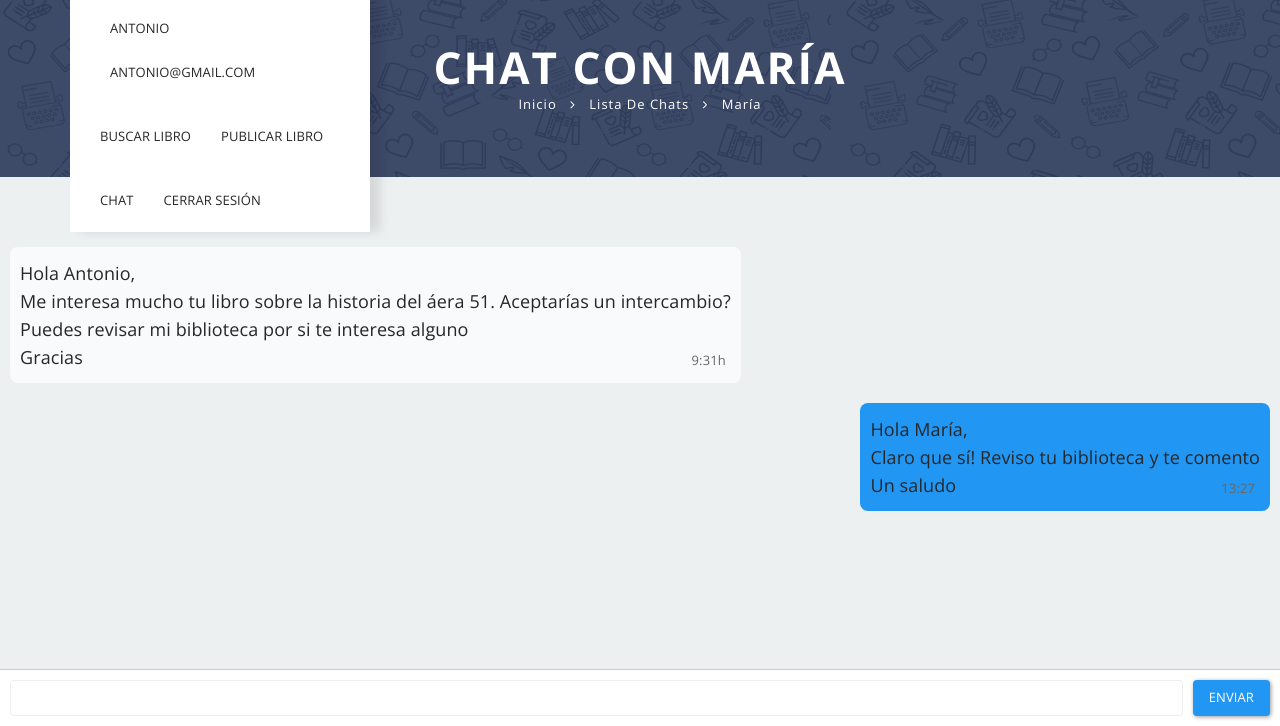
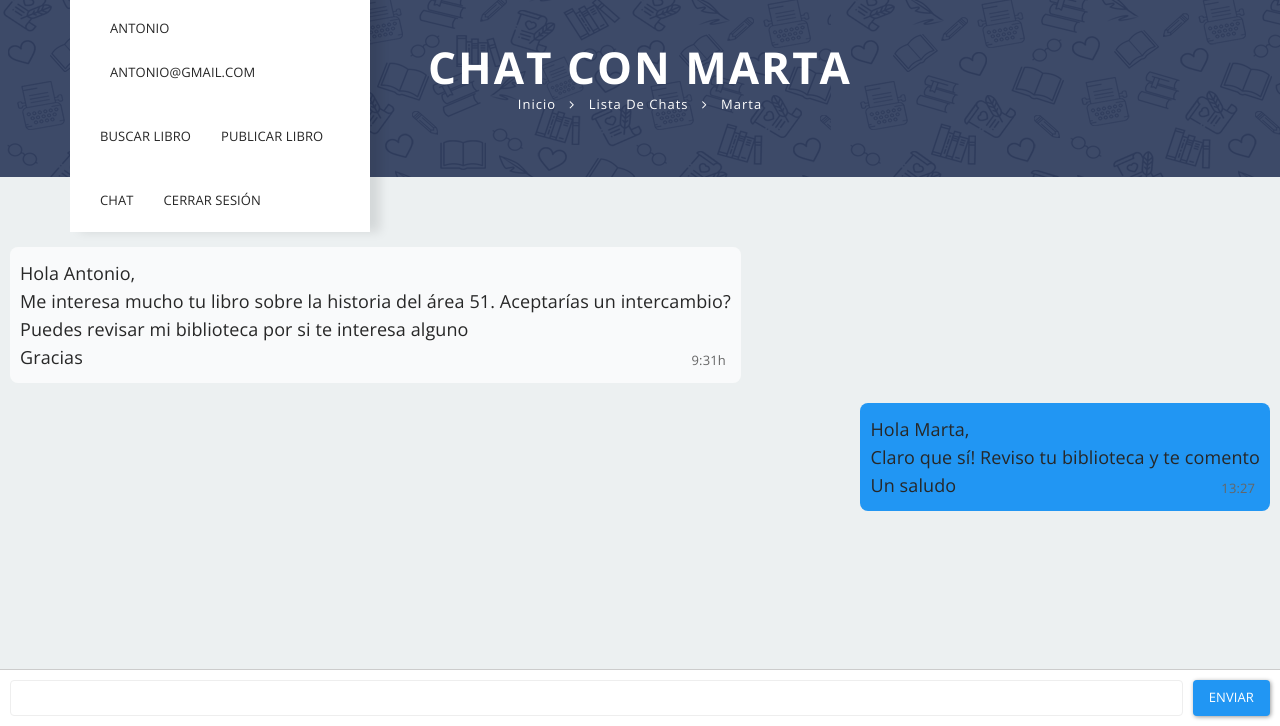
Before and after one commit to paumartin/ipo, a plain HTML site: page chat.html in a window 1280 px wide. Shown: the part 74-800 px from the top of the page. Drawn offline with nearby package versions, Linux system fonts and the light colour scheme.

Commit message:
canviat el nom del xat a Marta

```diff
--- a/chat.html
+++ b/chat.html
@@ -63,7 +63,7 @@
                     <a href="chats.html" class="back-arrow"><i class="fa fa-angle-left" aria-hidden="true"></i></a>
                     <div class="breadcumb_section">
                         <div class="page_title">
-                            <h3>Chat con María</h3>
+                            <h3>Chat con Marta</h3>
                         </div>
                         <div class="page_pagination">
                             <ul>
@@ -71,7 +71,7 @@
                                 <li><i class="fa fa-angle-right" aria-hidden="true"></i></li>
                                 <li>Lista de chats</li>
                                 <li><i class="fa fa-angle-right" aria-hidden="true"></i></li>
-                                <li>María</li>
+                                <li>Marta</li>
                             </ul>
                         </div>
                     </div>
@@ -84,13 +84,13 @@
         <div class="single-categorie">
             <div class="item left">
                 <h3>Hola Antonio,</h3>
-                <h3>Me interesa mucho tu libro sobre la historia del áera 51. Aceptarías un intercambio?</h3>
+                <h3>Me interesa mucho tu libro sobre la historia del área 51. Aceptarías un intercambio?</h3>
                 <h3>Puedes revisar mi biblioteca por si te interesa alguno</h3>
                 <h3>Gracias</h3>
                 <div class="time">9:31h</div>
             </div>
             <div class="item right">
-                <h3>Hola María,</h3>
+                <h3>Hola Marta,</h3>
                 <h3>Claro que sí! Reviso tu biblioteca y te comento</h3>
                 <h3>Un saludo</h3>
                 <div class="time">13:27</div>
```
Also changed, not shown: chats.html (+2 -2 lines).
